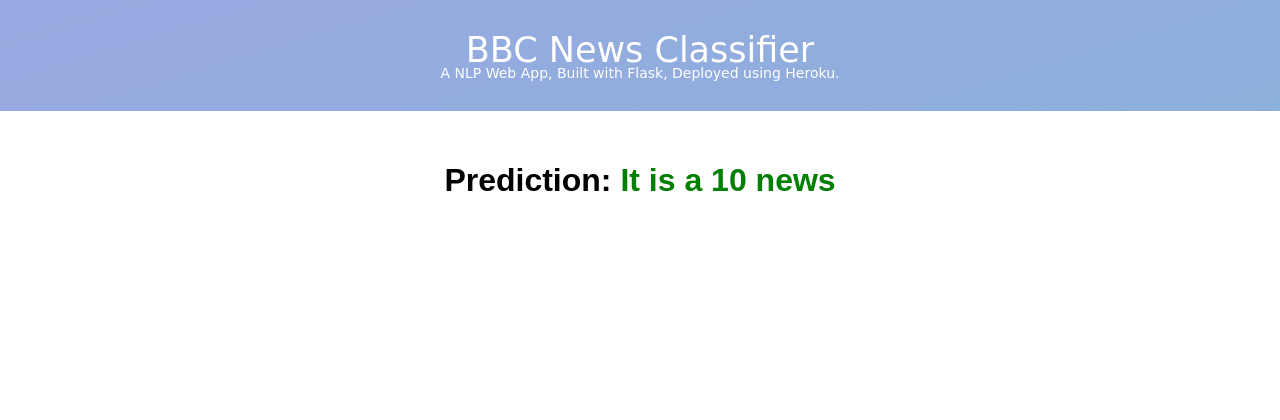
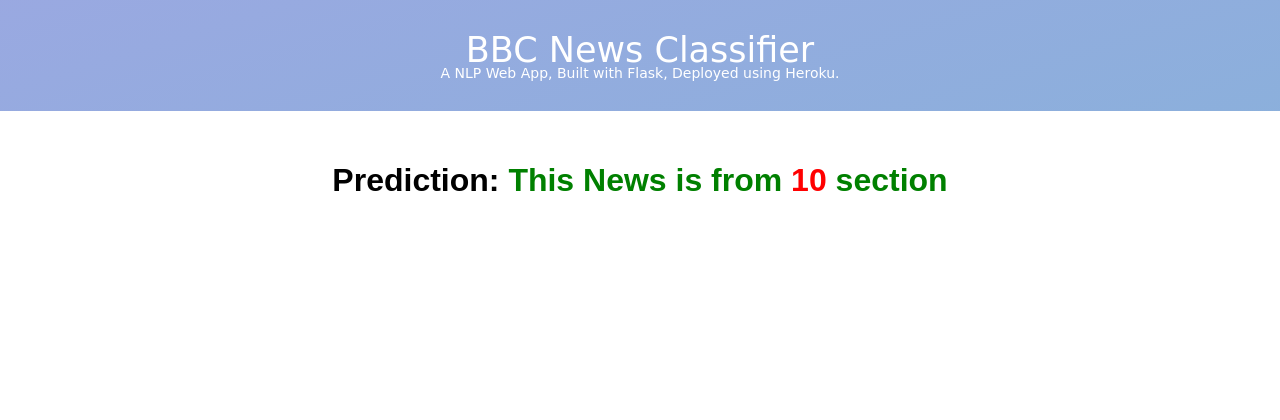
Before and after one commit to saravanaganesh7/News-Article-Sorting, a Flask app: template templates/result.html in a window 1280 px wide. Shown: the top 420 px of the page. Run offline with Flask 2, Linux system fonts and the light colour scheme; the template is opened without the code that fills it: most values are stand-ins (such as "Sample title", 1, 10 or a date in 2020); parts of the project's set-up code (start-up, migrations or seed data) failed here and were passed over; some libraries are stand-ins or nearby versions.

Commit message:
Update result.html

```diff
--- a/templates/result.html
+++ b/templates/result.html
@@ -23,7 +23,7 @@
 
 		<!-- Result -->
 		<div class="results">
-            <h1>Prediction: <span class='safe'>It is a {{prediction}} news</span></h1>
+            <h1>Prediction: <span class='safe'>This News is from <span class='danger'>{{prediction}}</span> section</span></h1>
 		</div>
 
 	<button onclick="history.back()" class="my-cta-button" >Go Back</button>
```
